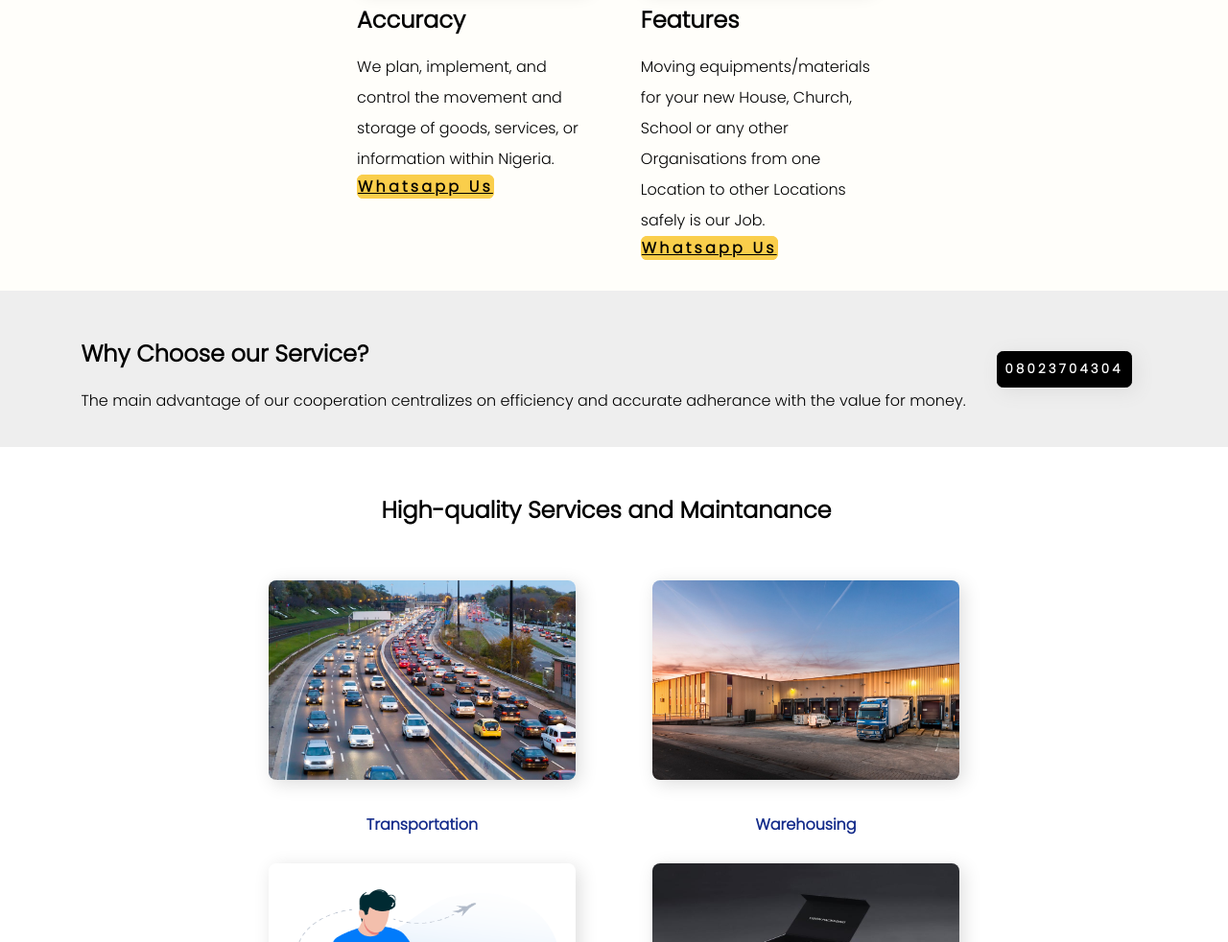
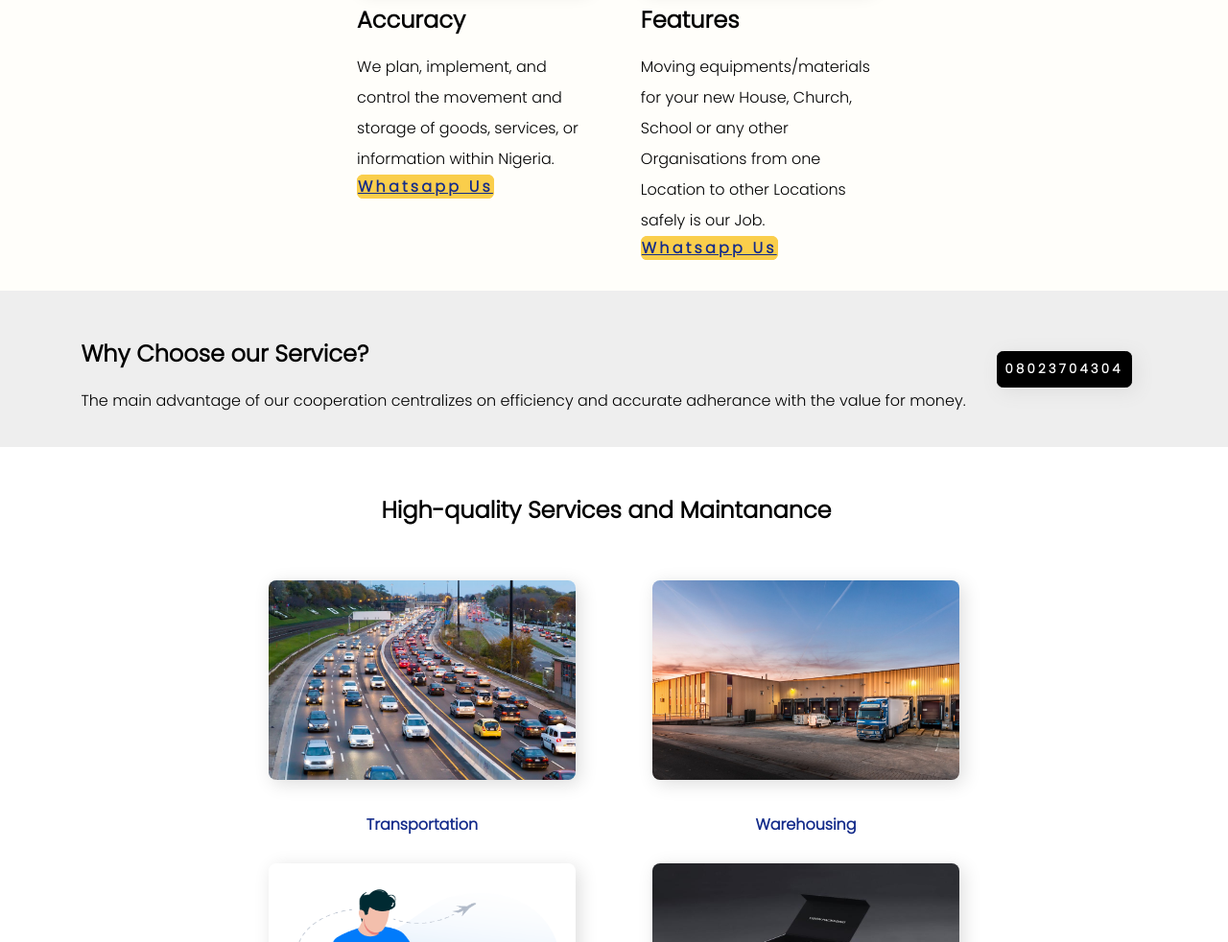
Before and after one commit to Akindele-Ebenezer/car-delivery, a plain HTML site: page index.html in a window 1280 px wide. Shown: the part 1963-2945 px from the top of the page at 96% size. Drawn offline with Linux system fonts and the light colour scheme.

Commit message:
Update styles.css

```diff
--- a/styles/styles.css
+++ b/styles/styles.css
@@ -67,6 +67,10 @@ textarea {
     display: flex;
     flex-wrap: wrap;
     justify-content: space-around;
+}
+
+.checklist-wrapper div div a {
+    color: var(--blue);
 }
 
 .checklist-wrapper div {
```
